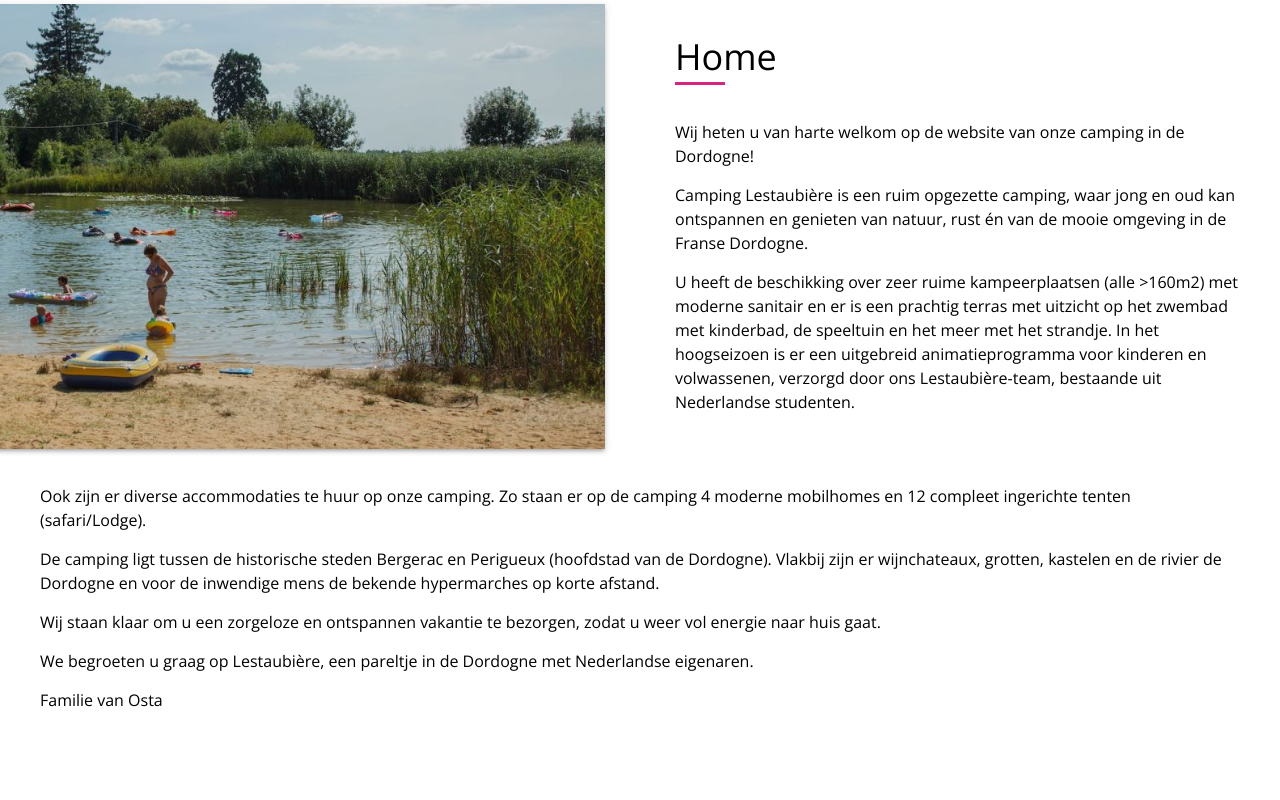
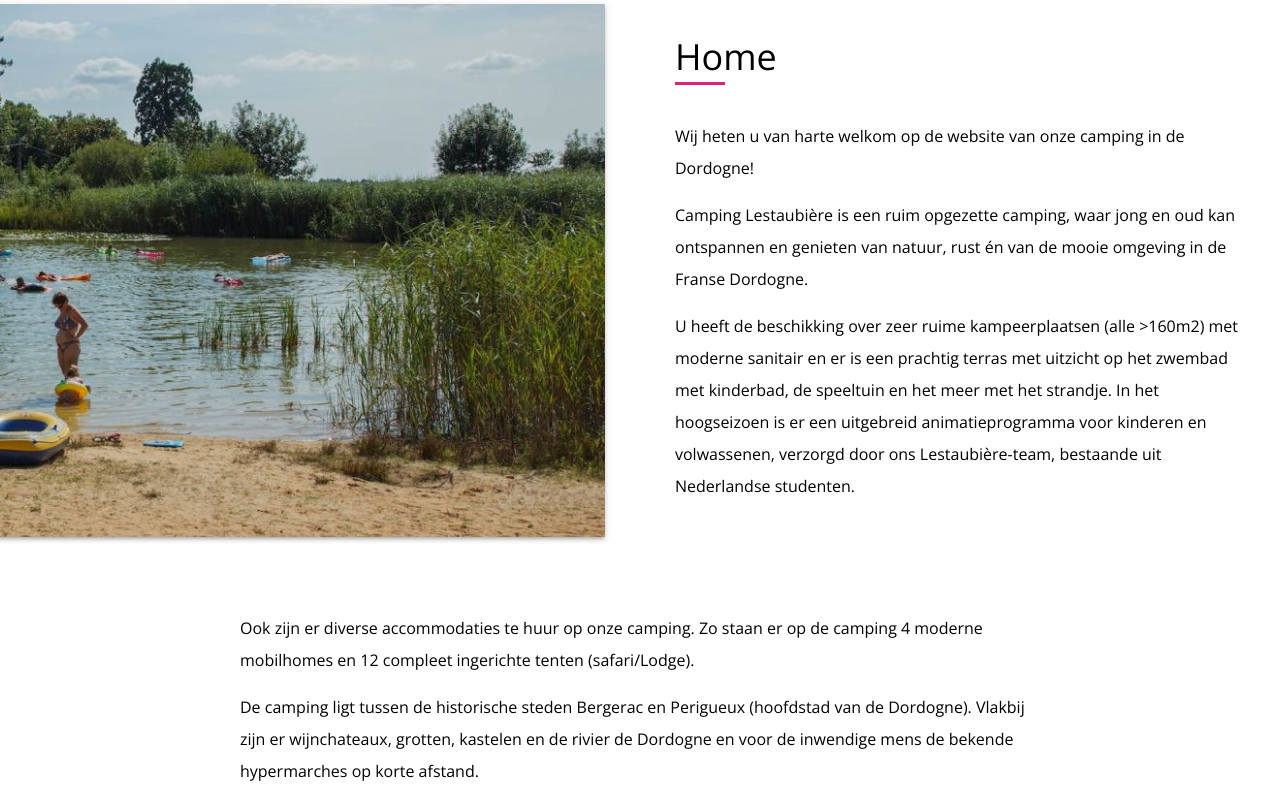
Before and after one commit to Lestaubiere/Client, a Vue app: page / in a window 1280 px wide. Shown: the part 740-1540 px from the top of the page. Built offline with nearby package versions, Linux system fonts and the light colour scheme; no server answers.

Commit message:
:lipstick: Enhancements on paragraph layout

```diff
--- a/src/App.vue
+++ b/src/App.vue
@@ -99,7 +99,9 @@
   }
 
   .paragraph {
-    line-height: 1.5rem;
+    line-height: 2rem;
+    max-width: 800px;
+    margin: 0 auto;
   }
 
   .paragraph:not(:last-of-type) {
--- a/src/components/pages/Home.vue
+++ b/src/components/pages/Home.vue
@@ -77,7 +77,7 @@
   .home__paragraph-container {
     order: 2;
     flex-basis: 100%;
-    margin-top: 35px;
+    margin-top: 75px;
   }
 
   .home__image-container {
```
